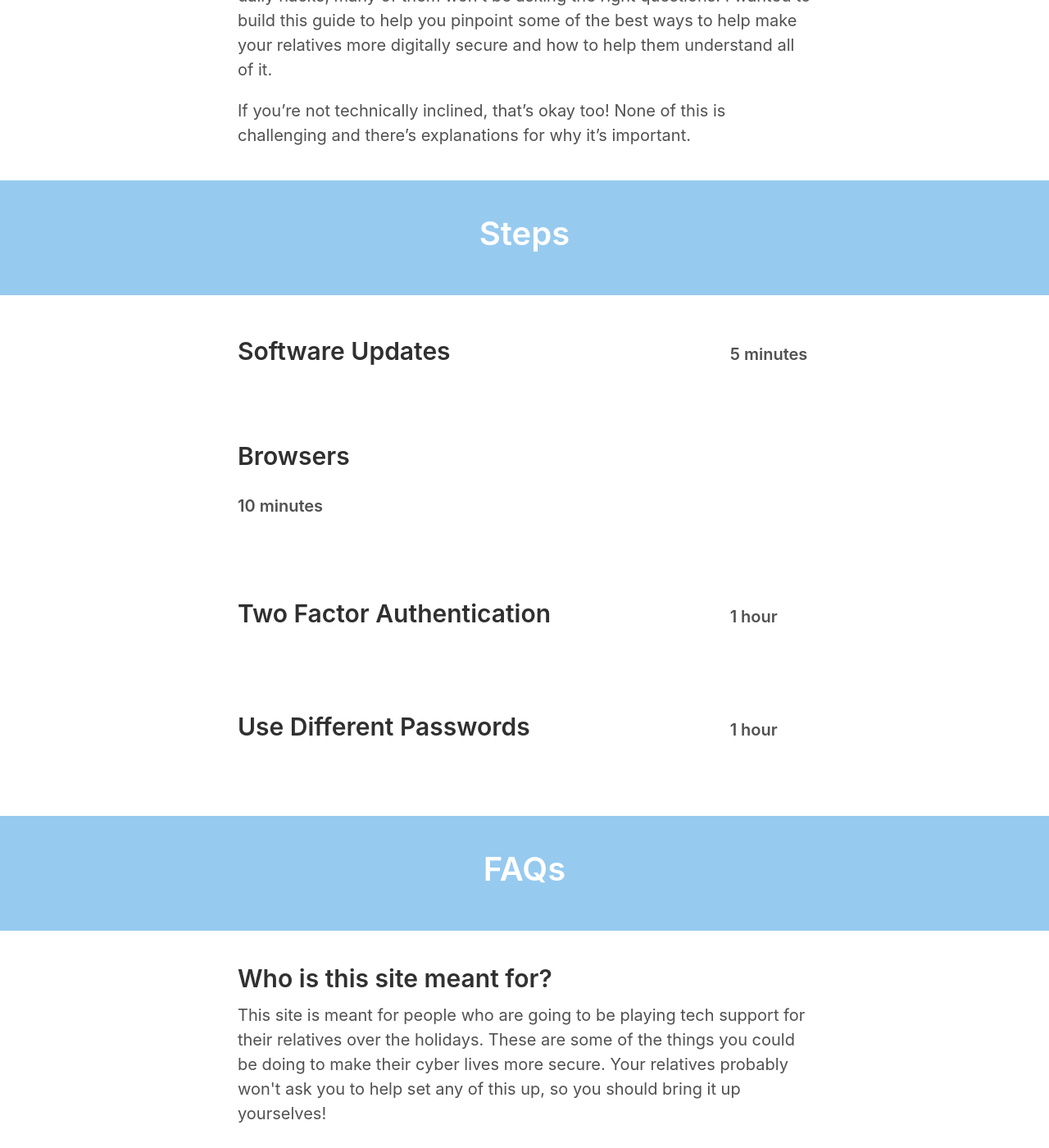
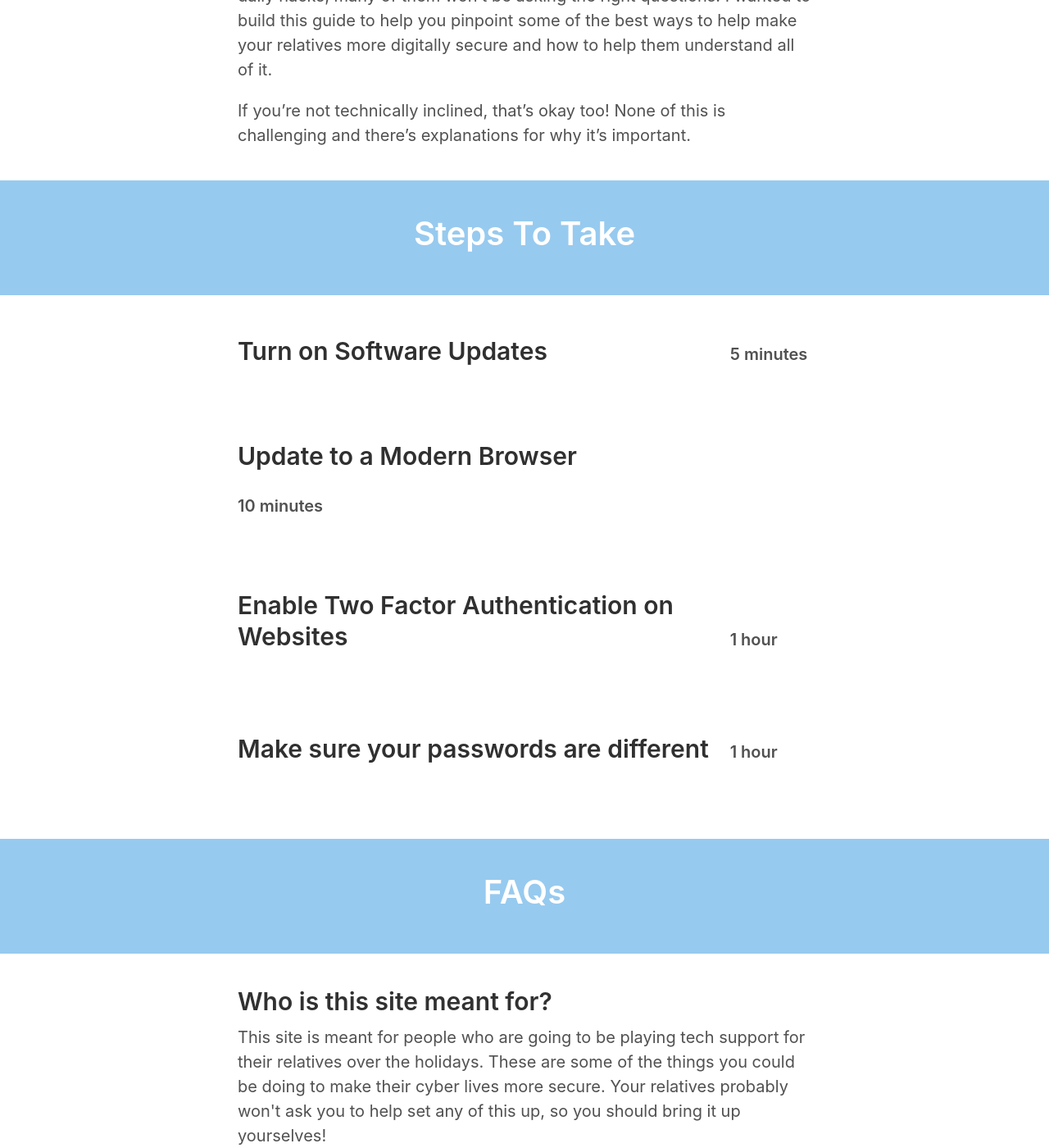
Before and after one commit to rambleraptor/christmastechsupport, a Jekyll site: the page built from index.md, in a window 1280 px wide and 1400 px high, scrolled down 660 px. Shown: the whole window at 82% size. Built offline with Jekyll 4.4.1, drawn with Linux system fonts in a browser that asks for light colours.

Commit message:
changing header names to be more descriptive

```diff
--- a/_steps/01-updates.md
+++ b/_steps/01-updates.md
@@ -1,6 +1,6 @@
 ---
 layout: page
-title: Software Updates
+title: Turn on Software Updates
 time: 5 minutes
 ---
 The biggest thing you can do is to update the software on all of your devices.
--- a/_steps/02-browsers.md
+++ b/_steps/02-browsers.md
@@ -1,6 +1,6 @@
 ---
 layout: page
-title: Browsers
+title: Update to a Modern Browser
 time: 10 minutes
 ---
 Older browsers are a mess. They're insecure and they don't work well with
--- a/_steps/03-twofactor.md
+++ b/_steps/03-twofactor.md
@@ -1,6 +1,6 @@
 ---
 layout: page
-title: Two Factor Authentication
+title: Enable Two Factor Authentication on Websites
 time: 1 hour
 ---
 Imagine somebody steals your bank password. It can sadly be easier than you'd
--- a/_steps/04-passwords.md
+++ b/_steps/04-passwords.md
@@ -1,6 +1,6 @@
 ---
 layout: page
-title: Use Different Passwords
+title: Make sure your passwords are different
 time: 1 hour
 ---
 Let's say you use the same password on every single website. Let's be real -
--- a/index.md
+++ b/index.md
@@ -19,7 +19,7 @@ challenging and there's explanations for why it's important.
 </div>
 
 <div class="hero">
-  <h1>Steps</h1>
+  <h1>Steps To Take</h1>
 </div>
 
 <div class="container content">
```
